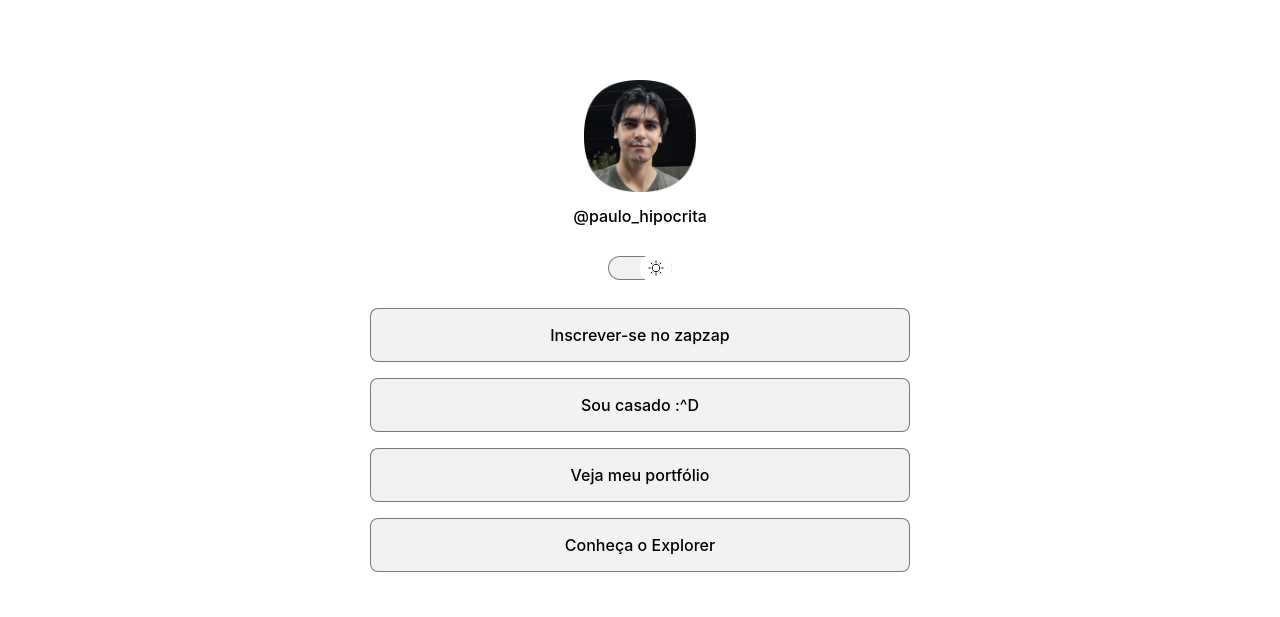
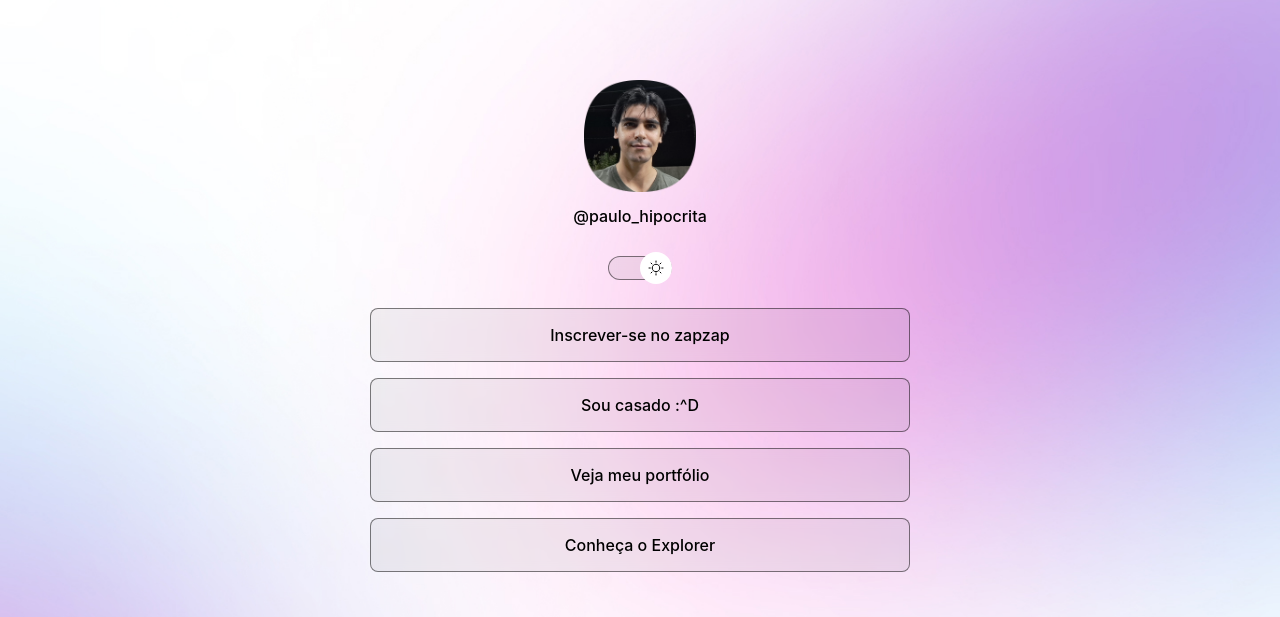
Before and after one commit to p-hipolito/Dev-Links, a plain HTML site: page index.html in a window 1280 px wide. Shown: the top 617 px of the page. Drawn offline with nearby package versions, Linux system fonts and the light colour scheme; a web font is replaced by a local one.

Commit message:
correction of bug in background on desktop

```diff
--- a/style.css
+++ b/style.css
@@ -174,7 +174,7 @@ footer{
     }
 
     .light {
-        --bg-url: url(./assets/bg-desktop-light-jpg)
+        --bg-url: url(./assets/bg-desktop-light.jpg)
     }
 }
 
```
